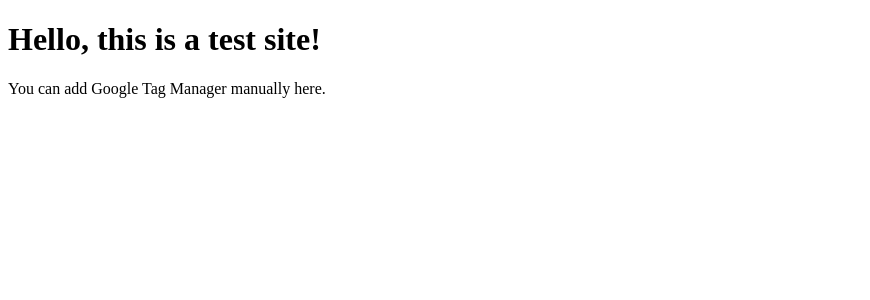
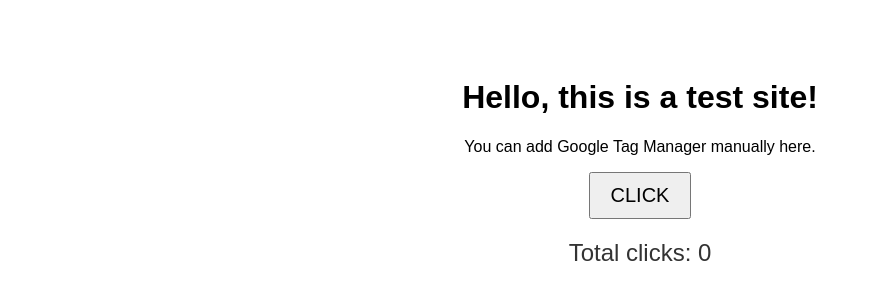
Before and after one commit to amidmd/gtmtest, a plain HTML site: page index.html in a window 1280 px wide. Shown: the whole page, without its empty margins (0-870 px from the left). Drawn offline with Linux system fonts and the light colour scheme.

Commit message:
Update index.html

```diff
--- a/index.html
+++ b/index.html
@@ -8,16 +8,51 @@ j=d.createElement(s),dl=l!='dataLayer'?'&l='+l:'';j.async=true;j.src=
   'https://www.googletagmanager.com/gtm.js?id='+i+dl;f.parentNode.insertBefore(j,f);
   })(window,document,'script','dataLayer','GTM-WB8D8B43');</script>
   <!-- End Google Tag Manager -->
+
   <meta charset="UTF-8">
   <meta name="viewport" content="width=device-width, initial-scale=1">
   <title>Test Site</title>
+
+  <style>
+    body {
+      font-family: sans-serif;
+      text-align: center;
+      padding-top: 50px;
+    }
+    button {
+      font-size: 20px;
+      padding: 10px 20px;
+      cursor: pointer;
+    }
+    #counter {
+      margin-top: 20px;
+      font-size: 24px;
+      color: #333;
+    }
+  </style>
 </head>
 <body>
   <!-- Google Tag Manager (noscript) -->
   <noscript><iframe src="https://www.googletagmanager.com/ns.html?id=GTM-WB8D8B43"
   height="0" width="0" style="display:none;visibility:hidden"></iframe></noscript>
   <!-- End Google Tag Manager (noscript) -->
+
   <h1>Hello, this is a test site!</h1>
   <p>You can add Google Tag Manager manually here.</p>
+
+  <!-- Кнопка и счётчик -->
+  <button id="clickBtn">CLICK</button>
+  <div id="counter">Total clicks: 0</div>
+
+  <script>
+    let count = 0;
+    const button = document.getElementById("clickBtn");
+    const counter = document.getElementById("counter");
+
+    button.addEventListener("click", () => {
+      count++;
+      counter.textContent = Total clicks: ${count};
+    });
+  </script>
 </body>
 </html>
```
Lines whose indentation alone changed are shown as unchanged.
